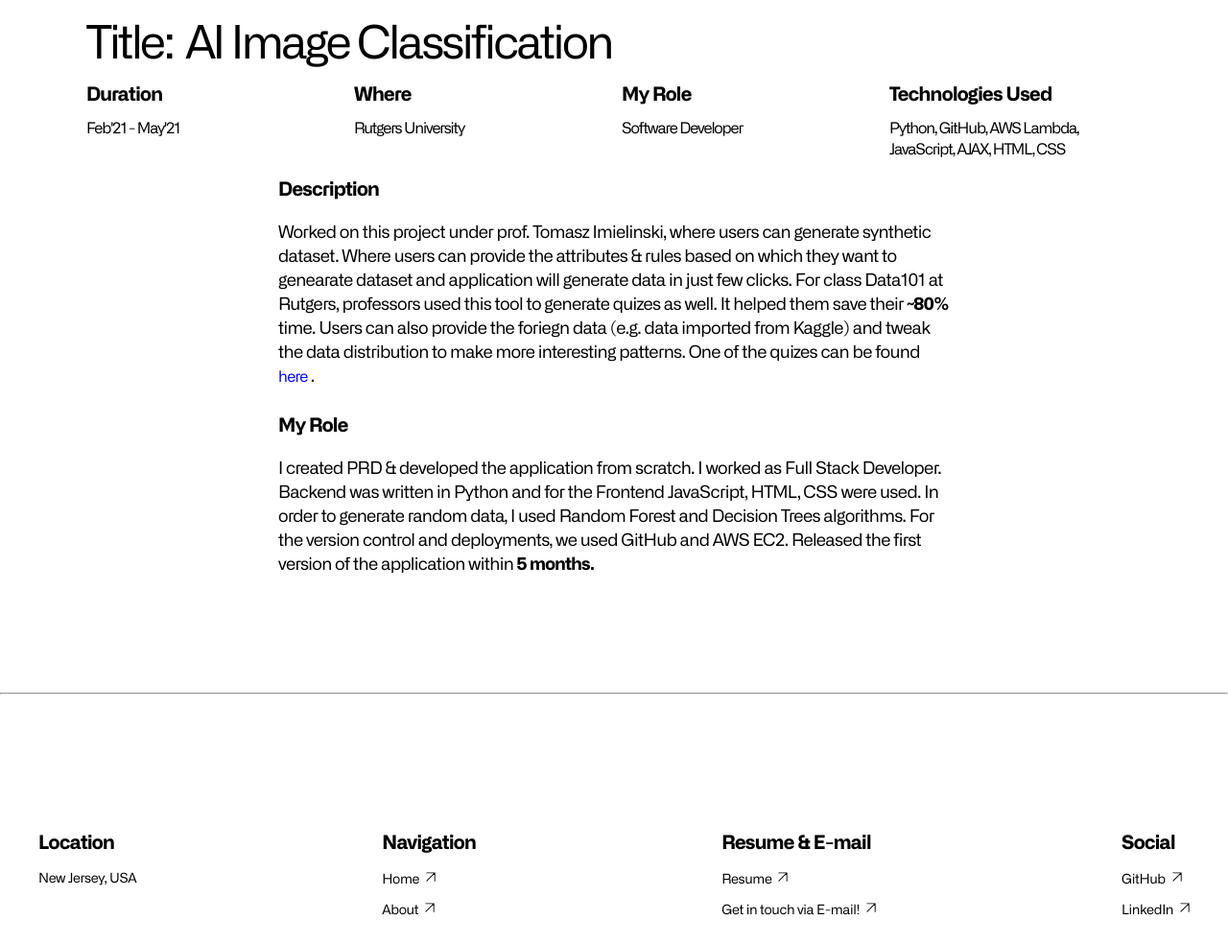
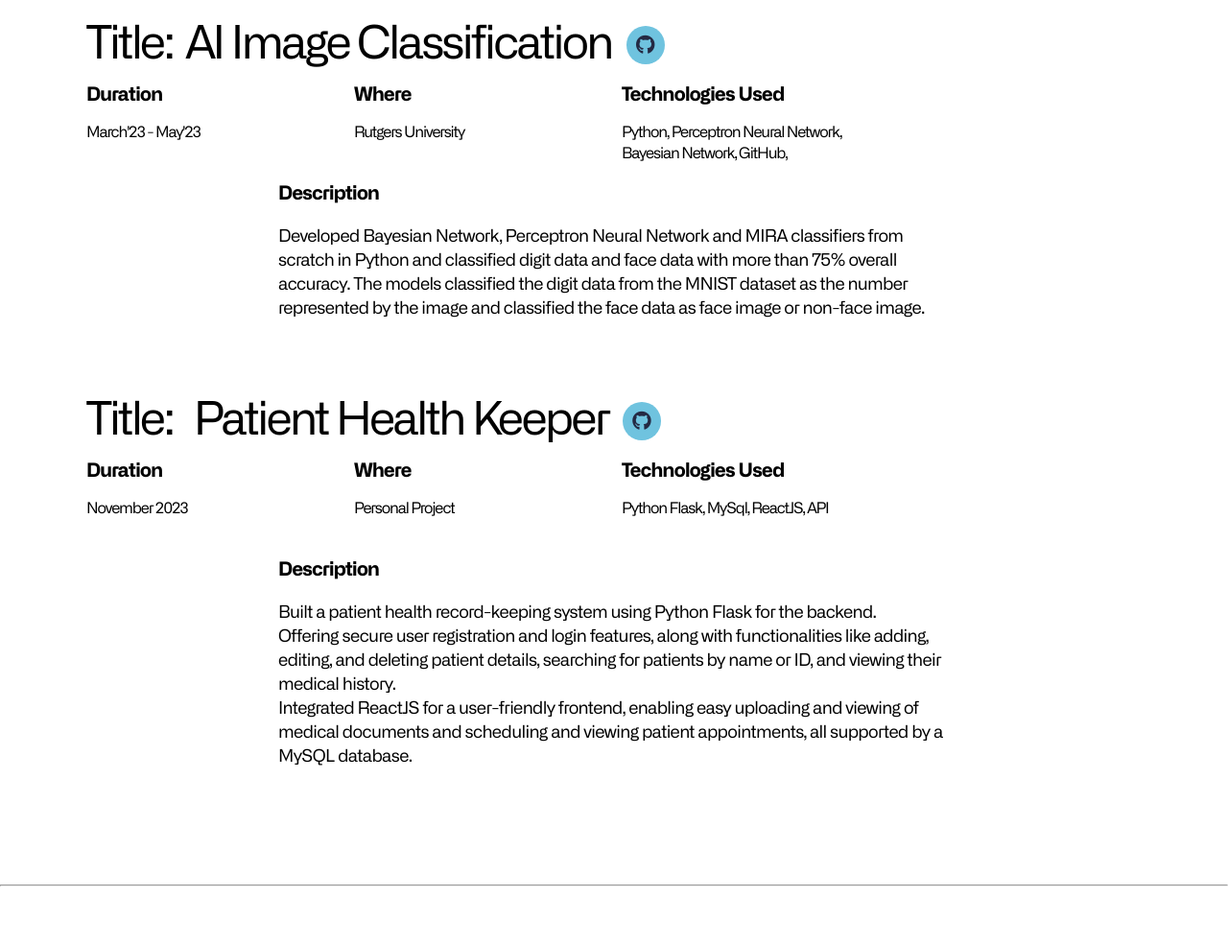
Before and after one commit to vraj138/vraj138.github.io, a plain HTML site: page index.html in a window 1280 px wide. Shown: the part 2360-3344 px from the top of the page at 96% size. Drawn offline with Linux system fonts and the light colour scheme.

Commit message:
Changes with projects

```diff
--- a/index.html
+++ b/index.html
@@ -224,20 +224,19 @@
 							<div class="general-section no-top-pad wf-section" style="padding-bottom:0px">
 								<div class="flex-h-left _20px-bottom-margin">
 									<h2 class="ml-title _5px-right-margin"> Title: </h2>
-									<p class="ml-title">&nbsp;AI Image Classification </p>
+									<p class="ml-title">&nbsp;AI Image Classification</p>
+									<a href="https://github.com/vraj138/Final-Project-AI" class="external-icon brands alt fa-github" style="margin-left:15px; font-size:20px" target="_blank"></a>
 								</div>
 							</div>
 							<div class="general-section no-top-pad wf-section" style="padding-bottom:0px">
 								<div class="spreadsheet">
 									<h2 class="sub-title">Duration</h2>
 									<h2 class="sub-title">Where</h2>
-									<h2 id="w-node-_6f04537a-7b30-0cdc-195f-704f7bbeef08-94bcdc23" class="sub-title">My Role</h2>
-									<h2 id="w-node-_6f04537a-7b30-0cdc-195f-704f7bbeef0a-94bcdc23" class="sub-title">Technologies Used</h2>
-									<p id="w-node-_6f04537a-7b30-0cdc-195f-704f7bbeef0c-94bcdc23" class="_16px-paragraph _25px-bottom-margin">Feb'21 - May'21</p>
+									<h2 id="w-node-_6f04537a-7b30-0cdc-195f-704f7bbeef0a-94bcdc23" class="sub-title">Technologies Used</h2><br>
+									<p id="w-node-_6f04537a-7b30-0cdc-195f-704f7bbeef0c-94bcdc23" class="_16px-paragraph _25px-bottom-margin">March'23 - May'23</p>
 									<p id="w-node-_6f04537a-7b30-0cdc-195f-704f7bbeef0e-94bcdc23" class="_16px-paragraph _25px-bottom-margin">Rutgers University</p>
-									<p id="w-node-_6f04537a-7b30-0cdc-195f-704f7bbeef10-94bcdc23" class="_16px-paragraph _25px-bottom-margin">Software Developer</p>
 									<p id="w-node-_6f04537a-7b30-0cdc-195f-704f7bbeef12-94bcdc23" class="_16px-paragraph">
-										Python, GitHub, AWS Lambda, JavaScript, AJAX, HTML, CSS
+										Python, Perceptron Neural Network, Bayesian Network, GitHub,
 									</p>
 								</div>
 							</div>
@@ -247,35 +246,31 @@
 										<h2 class="sub-title">Description</h2>
 									</div>
 									<p class="_custom-18-paragraph">
-										Worked on this project under prof. Tomasz Imielinski, where users can generate synthetic dataset. Where users can provide the attributes & rules based on which they want to genearate dataset and application will generate data in just few clicks. For class Data101 at Rutgers, professors used this tool to generate quizes as well. It helped them save their <strong> ~80% </strong> time. Users can also provide the foriegn data (e.g. data imported from Kaggle) and tweak the data distribution to make more interesting patterns. One of the quizes can be found <a href="https://www.kaggle.com/c/prediction-challenge-2-for-data-101/leaderboard" target="_blank" style="color:blue"> here </a>.
+										Developed Bayesian Network, Perceptron Neural Network and MIRA classifiers from scratch in Python and classified digit data
+										and face data with more than 75% overall accuracy.
+										The models classified the digit data from the MNIST dataset as the number represented by the image and classified the face
+										data as face image or non-face image.
 									</p>
-									<div class="_25px-bottom-margin" style="padding-top:30px">
-										<h2 class="sub-title">My Role</h2>
-									</div>
-									<p class="_custom-18-paragraph">
-										I created PRD & developed the application from scratch. I worked as Full Stack Developer. Backend was written in Python and for the Frontend JavaScript, HTML, CSS were used. In order to generate random data, I used Random Forest and Decision Trees algorithms. For the version control and deployments, we used GitHub and AWS EC2. Released the first version of the application within <strong> 5 months.</strong>
-									</p>
+
 								</div>
 							</div>
 						<!-- SECOND PROJECT -->
-							<!-- <div class="general-section no-top-pad wf-section" style="padding-bottom:0px">
+							<div class="general-section no-top-pad wf-section" style="padding-bottom:0px">
 								<div class="flex-h-left _20px-bottom-margin">
 									<h2 class="ml-title _5px-right-margin"> Title: </h2>
-									<p class="ml-title">&nbsp; Job Tracker</p>
-									<a href="https://github.com/vraj152/jobtracker" class="external-icon brands alt fa-github" style="margin-left:15px; font-size:20px" target="_blank"></a>
+									<p class="ml-title">&nbsp; Patient Health Keeper</p>
+									<a href="https://github.com/vraj138/patient-track" class="external-icon brands alt fa-github" style="margin-left:15px; font-size:20px" target="_blank"></a>
 								</div>
 							</div>
 							<div class="general-section no-top-pad wf-section" style="padding-bottom:0px">
 								<div class="spreadsheet">
 									<h2 class="sub-title">Duration</h2>
 									<h2 class="sub-title"> Where </h2>
-									<h2 id="w-node-_6f04537a-7b30-0cdc-195f-704f7bbeef08-94bcdc23" class="sub-title">My Role</h2>
-									<h2 id="w-node-_6f04537a-7b30-0cdc-195f-704f7bbeef0a-94bcdc23" class="sub-title">Technologies Used</h2>
-									<p id="w-node-_6f04537a-7b30-0cdc-195f-704f7bbeef0c-94bcdc23" class="_16px-paragraph _25px-bottom-margin">November 2020</p>
+									<h2 id="w-node-_6f04537a-7b30-0cdc-195f-704f7bbeef0a-94bcdc23" class="sub-title">Technologies Used</h2><br>
+									<p id="w-node-_6f04537a-7b30-0cdc-195f-704f7bbeef0c-94bcdc23" class="_16px-paragraph _25px-bottom-margin">November 2023</p>
 									<p id="w-node-_6f04537a-7b30-0cdc-195f-704f7bbeef0e-94bcdc23" class="_16px-paragraph _25px-bottom-margin">Personal Project</p>
-									<p id="w-node-_6f04537a-7b30-0cdc-195f-704f7bbeef10-94bcdc23" class="_16px-paragraph _25px-bottom-margin">Software Developer</p>
 									<p id="w-node-_6f04537a-7b30-0cdc-195f-704f7bbeef12-94bcdc23" class="_16px-paragraph">
-										Java, Python, Spring, Hibernate, MySQL, Various services of AWS, GitHub, JavaScript, AJAX, HTML, CSS
+										Python Flask, MySql, ReactJS, API
 									</p>
 								</div>
 							</div>
@@ -285,19 +280,11 @@
 										<h2 class="sub-title">Description</h2>
 									</div>
 									<p class="_custom-18-paragraph">
-										When I was looking for the Internship/ Co-op/ Full Time opportunities, I used to apply to probably hundreds of jobs in each recruitment season and often forget to keep track of them. You too? Then this application would be very much useful for both of us! It helps you stay organized.
-									</p>
-									<p class="_custom-18-paragraph" style="padding-top:10px">
-										There are very famous job boards like Jobs.lever, greenhouse.io, Workday. Most of the companies use one of these. Wrote web scraping script to fetch all the details regarding this job from URL itself. You don't have to fill each detail manually. Phew! Also, you can keep track of which resume did you use for this job. You can add, delete and search through your job apps. Lastly, you can change the status of jobs which will prevent you from filling out the same application twice.
-									</p>
-									<div class="_25px-bottom-margin" style="padding-top:30px">
-										<h2 class="sub-title">My Role</h2>
-									</div>
-									<p class="_custom-18-paragraph">
-										Since me and my classmates were facing this problem, I reached out to them to understand what all features they would like to have in the application. I designed the prototype & developed the application to address the issues. I solely worked on this project. Backend was written in Java (Spring-Hibernate framework) & for the webscrapping I used Python. For the Frontend JavaScript, HTML, CSS were used. Used MySQL as database. For the version control and deployments, I used GitHub and AWS EC2.
-									</p>
+										Built a patient health record-keeping system using Python Flask for the backend.<br>
+										Offering secure user registration and login features, along with functionalities like adding, editing, and deleting patient details, searching for patients by name or ID, and viewing their medical history.<br>
+										Integrated ReactJS for a user-friendly frontend, enabling easy uploading and viewing of medical documents and scheduling and viewing patient appointments, all supported by a MySQL database.
 								</div>
-							</div> -->
+							</div>
 						<!-- THIRD PROJECT -->
 							<!-- <div class="general-section no-top-pad wf-section" style="padding-bottom:0px">
 								<div class="flex-h-left _20px-bottom-margin">
@@ -432,13 +419,11 @@
 			</footer>
 		</div>
 	</div>
+	<script type="text/javascript" src="https://www.free-counters.org/count/f8fv"></script><br>
+ 	<a href='https://www.easybooking.eu/'>easybooking Hotelsoftware</a> <script type='text/javascript' src='https://whomania.com/ctr?id=e47116ee910fbfc4ac75f8650d54711c6668b5e9'></script>
 	<script src="static/js/jquery-3.5.1.min.dc5e7f18c8.js" type="text/javascript"></script>
 	<script src="static/js/webflow.f8b9a0535.js" type="text/javascript"></script>
-	<noscript>
-		<iframe src="https://www.googletagmanager.com/ns.html?id=GTM-KTC34WW"
-			height="0" width="0" style="display:none;visibility:hidden">
-		</iframe>
-	</noscript>
+
 	<script>
 		var Webflow = Webflow || [];
 		Webflow.push(function () {
```
Also changed, not shown: about.html (+2 -2 lines).
